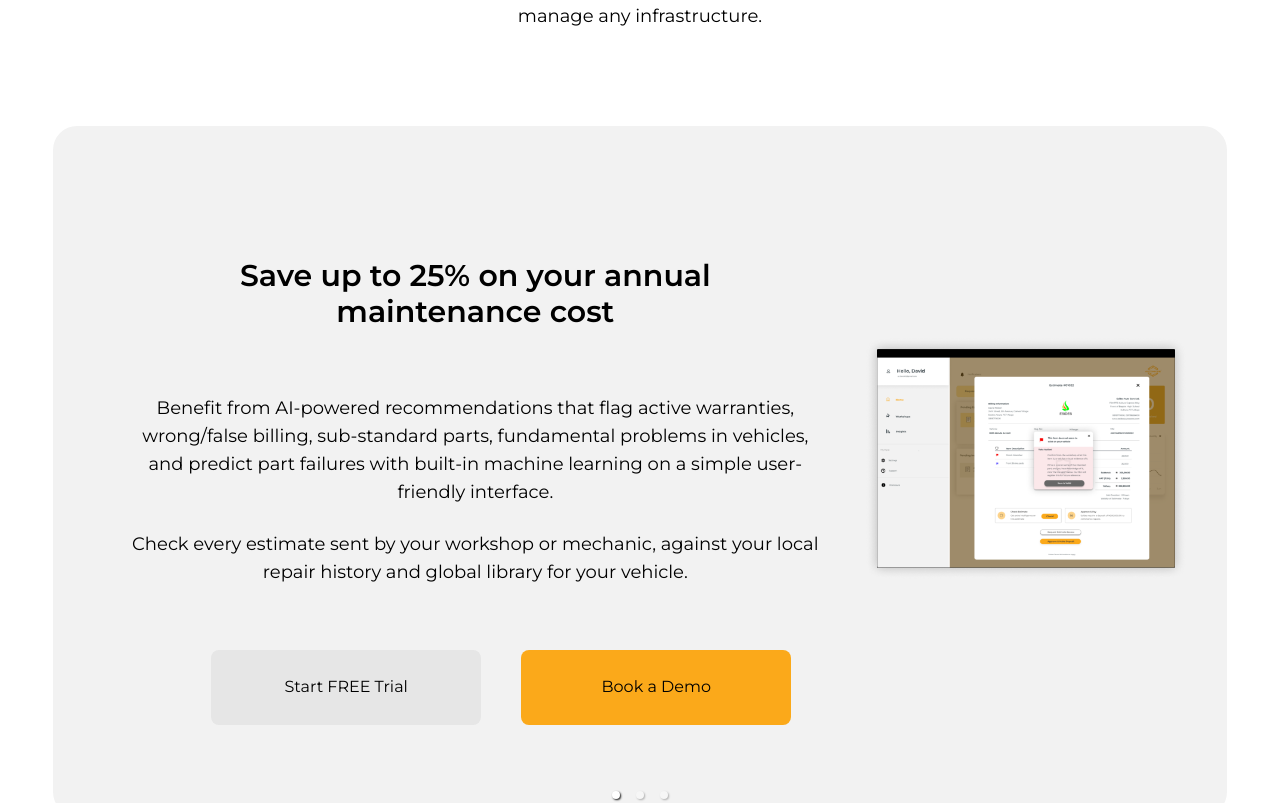
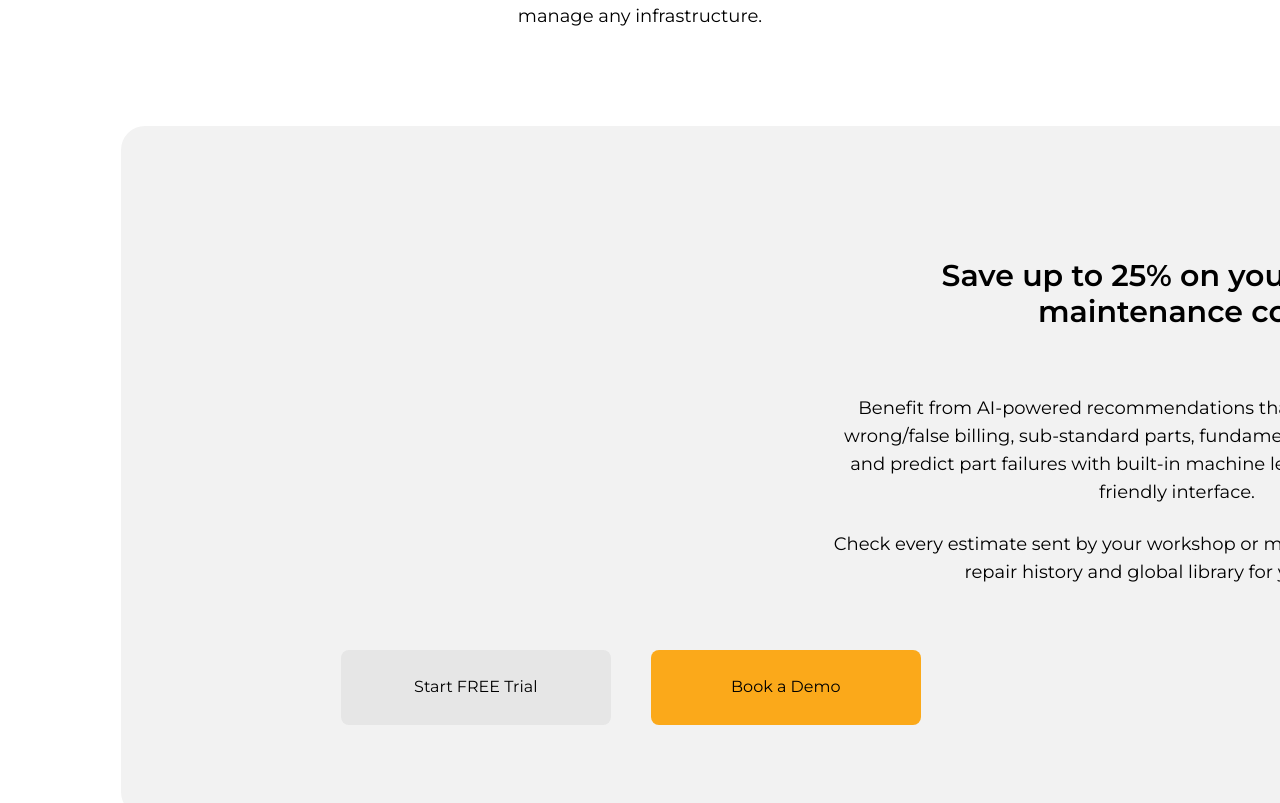
Before and after one commit to yarcx/jiffix, a React (Vite) app: page / in a window 1280 px wide. Shown: the part 1162-1965 px from the top of the page. Built offline with nearby package versions, Linux system fonts and the light colour scheme.

Commit message:
minor fixes

```diff
--- a/src/components/Landing Page/CarSection.tsx
+++ b/src/components/Landing Page/CarSection.tsx
@@ -19,7 +19,7 @@ const CarSection = () => {
     AOS.init();
   }, []);
   return (
-    <section className="w-full flex items-center justify-center bg-black ">
+    <section className="w-full flex items-center justify-center bg-black  mt-10 md:m-0">
       <div className="w-11/12 flex items-center flex-col justify-between">
         <div className="flex items-center flex-col gap-6 mb-10">
           <div className="border-3 md:border-b-4 border-primary w-[80px]  md:w-[300px] mt-20"></div>
--- a/src/components/Landing Page/CarouselSection.tsx
+++ b/src/components/Landing Page/CarouselSection.tsx
@@ -14,7 +14,7 @@ const CorouselSection = () => {
     AOS.init();
   }, []);
   return (
-    <div className="w-full overflow-x-hidden ">
+    <div className="w-full flex overflow-x-hidden ">
       <div className="hidden  md:block">
         <Carousel showStatus={false} showArrows={false} interval={100}>
           <section className="w-full flex gap-10 items-center justify-center ">
@@ -32,7 +32,7 @@ const CorouselSection = () => {
           </section>
         </Carousel>
       </div>
-      <div className="  md:hidden flex flex-col gap-10 ">
+      <div className="  md:hidden flex flex-col gap-16  mb-10">
         <section className="w-full flex gap-10 items-center justify-center ">
           <FirstCarousel />
         </section>
@@ -149,7 +149,7 @@ const ThirdCarousel = () => {
       data-aos="fade-down"
       data-aos-easing="linear"
       data-aos-duration="1500"
-      className="w-11/12 flex items-center flex-col mx-auto justify-center   bg-lightGray rounded-3xl md:h-[690px]  p-8 md:p-0 "
+      className="w-11/12 flex items-center flex-col mx-auto justify-center   bg-lightGray rounded-3xl md:h-[690px]  p-8 md:p-0  "
     >
       <div className="flex items-center justify-betweenm gap-6 md:gap-20 flex-col md:flex-row">
         <div className="flex items-center md:items-start flex-col justify-center md:w-[618px]  ">
```
